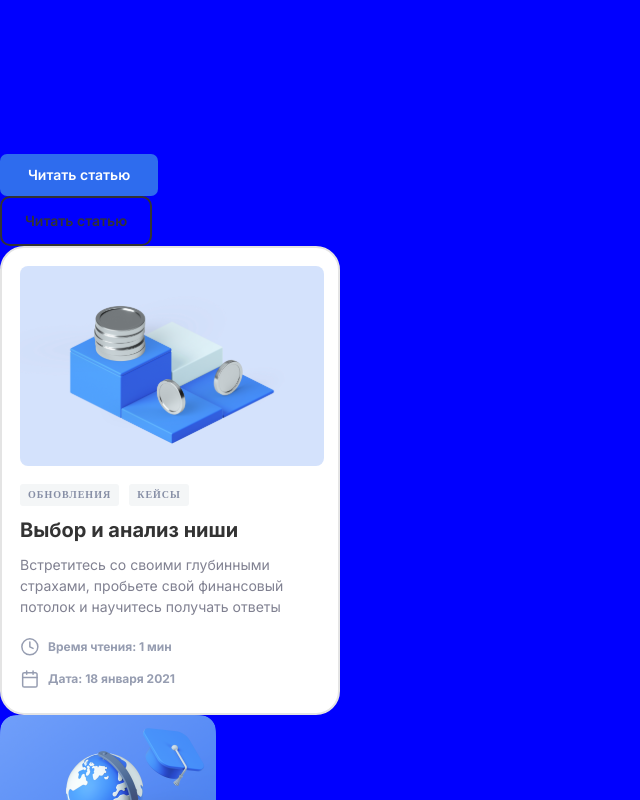
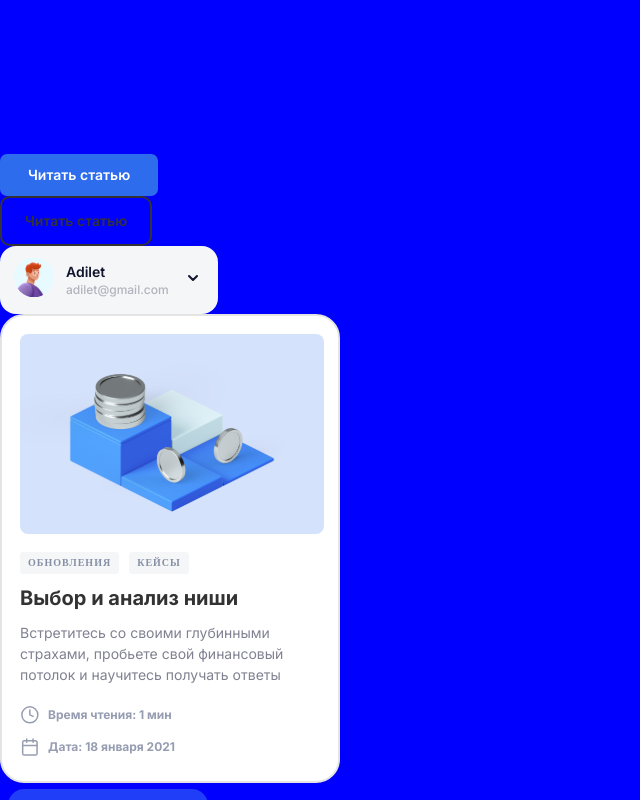
Before and after one commit to chat-mind-bots/digital-producer-front, a React (Create React App) app: page / in a window 1280 px wide. Shown: the top 800 px of the page, without its empty margins (0-640 px from the left). Built offline with nearby package versions, Linux system fonts and the light colour scheme.

Commit message:
[PD-13] Created component AuthBlock

```diff
--- a/src/Colors/index.ts
+++ b/src/Colors/index.ts
@@ -13,6 +13,7 @@ enum Colors {
   BLUE1 = '#4E87FF',
   BLUE_DARK = '#0505A9',
   GREY4 = '#878FA6',
+  GREY5 = '#B2B3BD',
   RGBA_LIGHTBLUE = 'rgba(255, 255, 255, 0.3)',
   TRANSPARENT = 'transparent',
 }
--- /dev/null
+++ b/src/Components/UI-KIT/AuthBlock/index.tsx
@@ -0,0 +1,20 @@
+import { ReactComponent as ArrowDown } from 'Icons/ArrowDown.svg';
+import { ReactComponent as IconAvatar } from 'Icons/IconAvatar.svg';
+import * as ST from './styled';
+
+const AuthBlock = () => (
+  <ST.AuthBlock>
+    <ST.WrapperAvatar>
+      <IconAvatar />
+    </ST.WrapperAvatar>
+    <ST.WrapperInfo>
+      <ST.Name>Adilet</ST.Name>
+      <ST.Mail>adilet@gmail.com</ST.Mail>
+    </ST.WrapperInfo>
+    <ST.WrapperArrowDown>
+      <ArrowDown />
+    </ST.WrapperArrowDown>
+  </ST.AuthBlock>
+);
+
+export default AuthBlock;
--- /dev/null
+++ b/src/Components/UI-KIT/AuthBlock/styled.ts
@@ -0,0 +1,35 @@
+import styled from 'styled-components';
+import Colors from 'Colors';
+
+export const AuthBlock = styled.div`
+  display: flex;
+  padding: 12px 14px;
+  background: ${Colors.WHITE3};
+  border-radius: 16px;
+  align-items: center;
+  gap: 12px;
+  max-width: 218px;
+  box-sizing: border-box;
+`;
+
+export const Name = styled.p`
+  font-weight: 600;
+  font-size: 14px;
+  line-height: 20px;
+  color: ${Colors.BLACK2};
+`;
+
+export const Mail = styled.p`
+  font-weight: 500;
+  font-size: 12px;
+  line-height: 16px;
+  color: ${Colors.GREY5};
+`;
+
+export const WrapperAvatar = styled.div``;
+
+export const WrapperInfo = styled.div``;
+
+export const WrapperArrowDown = styled.div`
+  cursor: pointer;
+`;
--- a/src/index.tsx
+++ b/src/index.tsx
@@ -9,6 +9,7 @@ import Insights from 'Components/UI-KIT/Insights';
 import Button from 'Components/UI-KIT/Atoms/Button';
 import BlockAllCoursesPlatform from 'Components/UI-KIT/BlockAllCoursesPlatform';
 import NewsCard from 'Components/UI-KIT/NewsCard';
+import AuthBlock from 'Components/UI-KIT/AuthBlock';
 import Colors from 'Colors';
 import 'index.css';
 
@@ -44,6 +45,7 @@ root.render(
         border={`2px solid ${Colors.BLACK1}`}
         width={'max-content'}
       />
+      <AuthBlock />
       <NewsCard />
       <BlockAllCoursesPlatform />
       <Insights />
```
Also changed, not shown: src/Icons/ArrowDown.svg (added), src/Icons/IconAvatar.svg (added).
